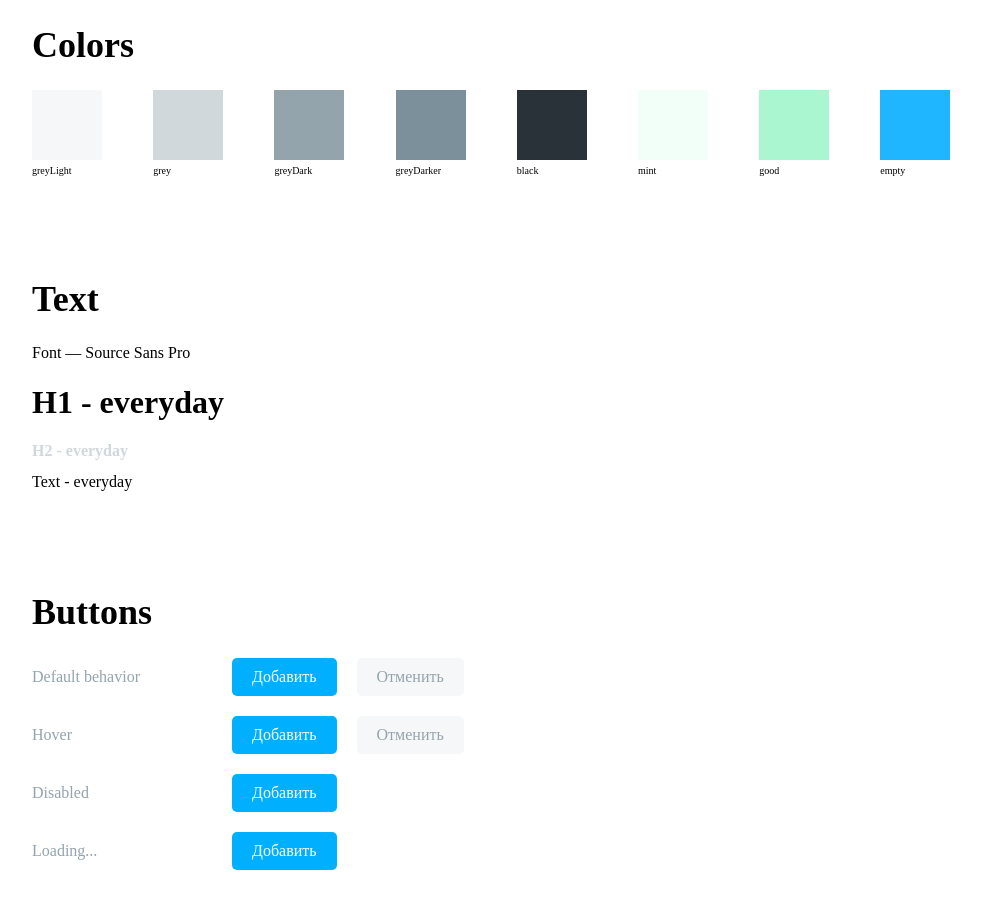
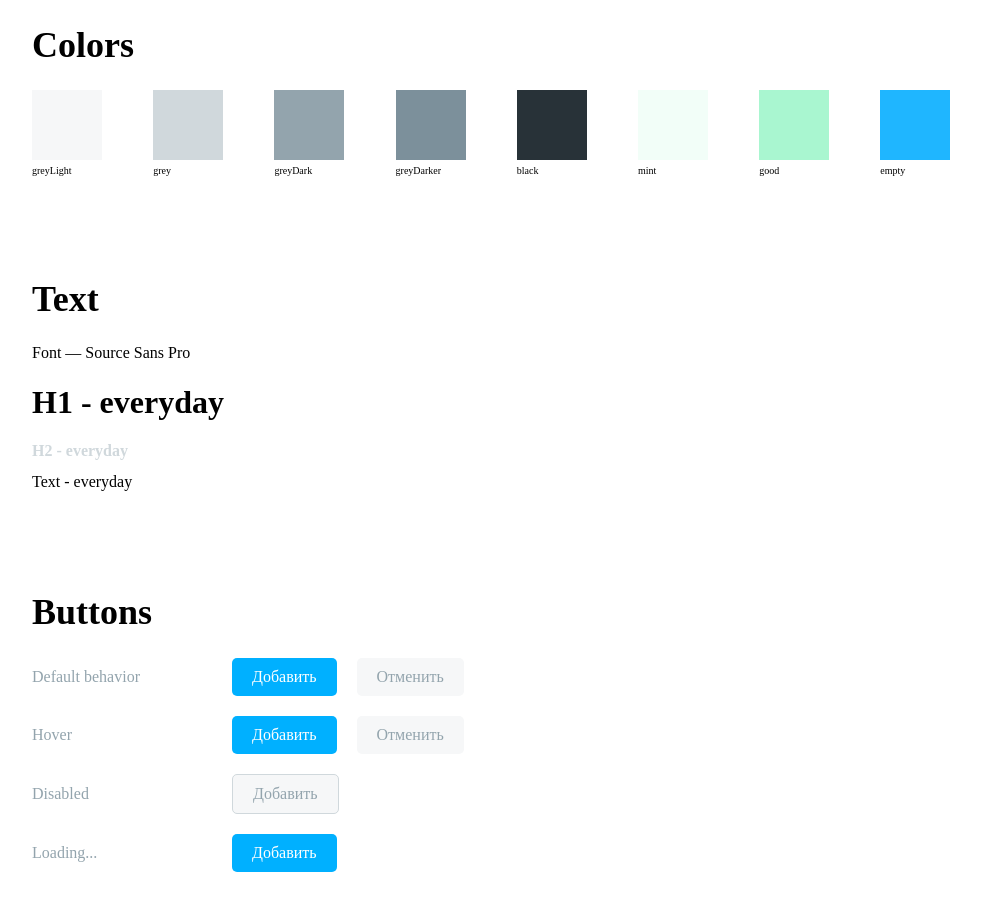
Before and after one commit to ermo4enkov/2dooshka, a React app: page / in a window 1280 px wide. Shown: the top 910 px of the page, without its empty margins (100-1081 px from the left). Built offline with nearby package versions, Linux system fonts and the light colour scheme; the HTML template or start-up script is replaced by a standard one.

Commit message:
Finished with disable button

```diff
--- a/src/blocks/buttonscollection/buttonscollection.tsx
+++ b/src/blocks/buttonscollection/buttonscollection.tsx
@@ -12,10 +12,24 @@ export class ButtonsCollection extends React.Component {
                 <h1 className="header">Buttons</h1>
                 <div>
                     <ul className="storybook__list">
-                        <li className="storybook__item"><div className="storybook__name">Default behavior</div><Button text="Добавить" example/><Button text="Отменить" type="cancel"/></li>
-                        <li className="storybook__item"><div className="storybook__name">Hover</div><Button text="Добавить" example/><Button text="Отменить" type="cancel"/></li>
-                        <li className="storybook__item"><div className="storybook__name">Disabled</div><Button text="Добавить"/></li>
-                        <li className="storybook__item"><div className="storybook__name">Loading...</div><Button text="Добавить"/></li>
+                        <li className="storybook__item">
+                            <div className="storybook__name">Default behavior</div>
+                            <Button text="Добавить" example/>
+                            <Button text="Отменить" type="cancel"/>
+                        </li>
+                        <li className="storybook__item">
+                            <div className="storybook__name">Hover</div>
+                            <Button text="Добавить" example/>
+                            <Button text="Отменить" type="cancel"/>
+                        </li>
+                        <li className="storybook__item">
+                            <div className="storybook__name">Disabled</div>
+                            <Button disable={true} text="Добавить"/>
+                        </li>
+                        <li className="storybook__item">
+                            <div className="storybook__name">Loading...</div>
+                            <Button text="Добавить"/>
+                        </li>
                     </ul>
                 </div>
             </div>
--- a/src/components/button/button.tsx
+++ b/src/components/button/button.tsx
@@ -18,7 +18,7 @@ const StyledButton = styled.div`
     text-align: center;
     padding: 10px 20px;
     display: inline-block;
-    cursor: pointer;
+    cursor: ${( props: ButtonProps) => props.disable === true? "default": "pointer"};
     color: ${(props: ButtonProps) => (props.type === "cancel" || props.disable === true )? "#93a4ad": '#fff'
     };
     background-color: ${(props: ButtonProps) => props.type === "cancel"? "#f6f7f8": '#00b0ff'
@@ -34,6 +34,7 @@ const StyledButton = styled.div`
 export class Button extends React.Component<ButtonProps, ButtonState> {
     constructor(props: ButtonProps) {
         super(props);
+
         this.state = {
             isBlocked: false,
         };
@@ -48,7 +49,7 @@ export class Button extends React.Component<ButtonProps, ButtonState> {
 
     render() {
         return (
-            <StyledButton {...this.props} disable={this.state.isBlocked} onClick={this.setDisable}>
+            <StyledButton {...this.props} disable={this.props.disable? this.props.disable: this.state.isBlocked} onClick={this.setDisable}>
                 {this.props.text}
             </StyledButton>
         );
```
